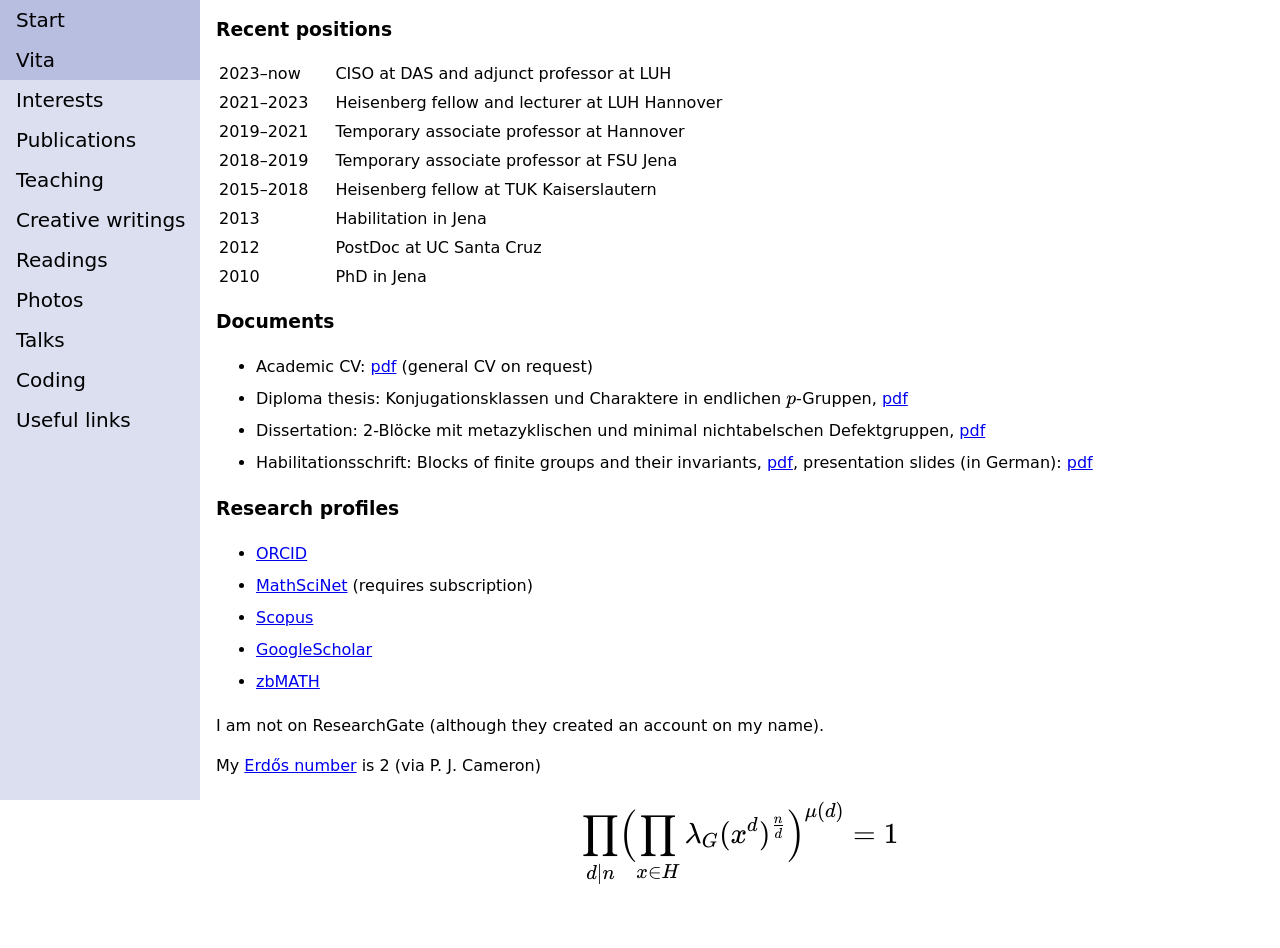
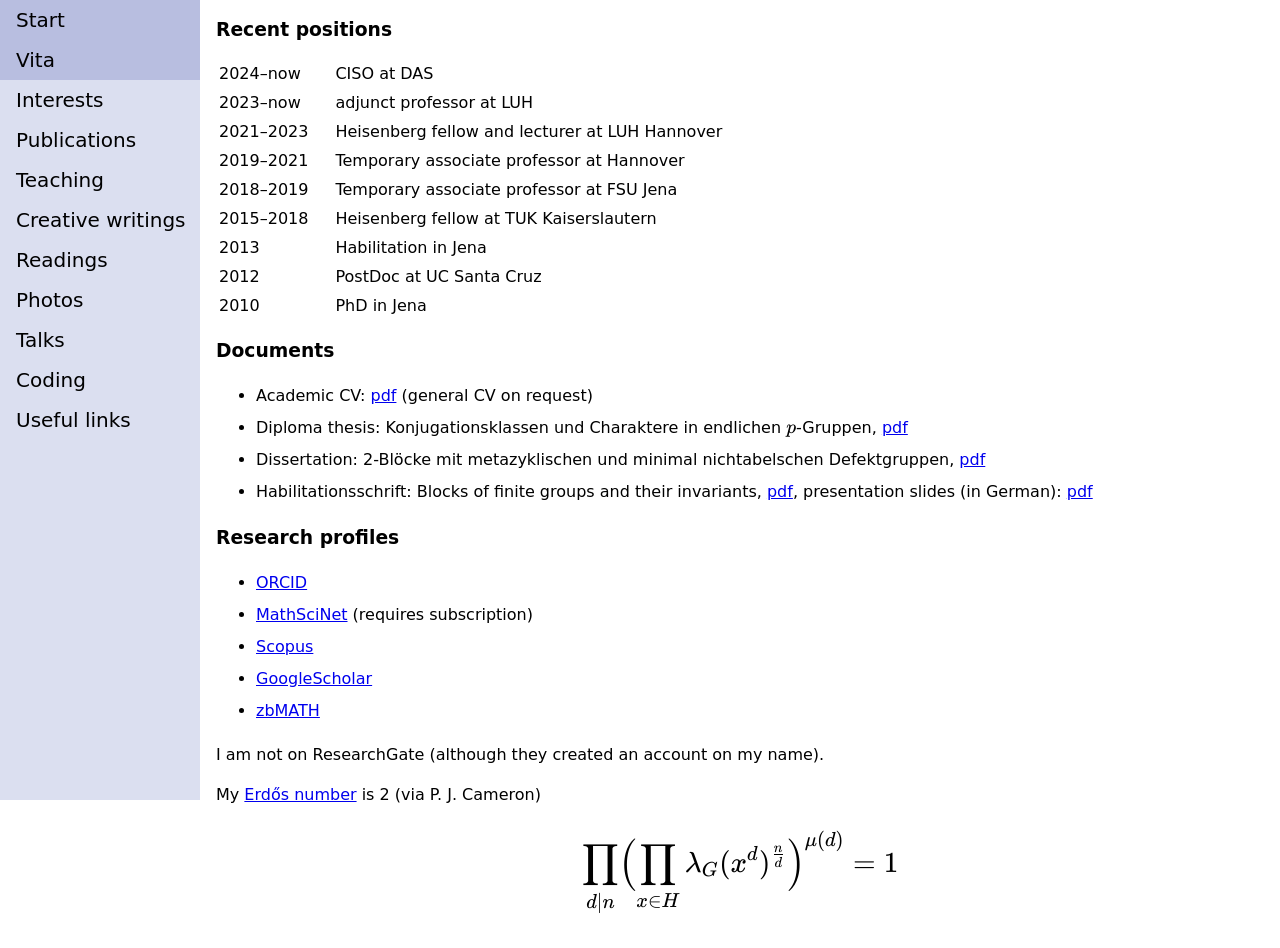
Before and after one commit to BenjaminSambale/BenjaminSambale.github.io, a plain HTML site: page subpages/cv.html in a window 1280 px wide. Before the commit the page ends 919 px from the top, so only its background shows below. Drawn offline with Linux system fonts and the light colour scheme.

Commit message:
split positions

```diff
--- a/style/main.css
+++ b/style/main.css
@@ -172,7 +172,7 @@ td img {
   height: 150px;
 }
 
-.vita-tab {
+.vita td:first-child {
   padding-right: 24px;
 }
 
--- a/subpages/cv.html
+++ b/subpages/cv.html
@@ -42,13 +42,17 @@
   </nav>
 
   <h3>Recent positions</h3>
-  <table>
+  <table class="vita">
+    <tr>
+      <td>2024–now</td>
+      <td>CISO at DAS</td>
+    </tr>
     <tr>
       <td>2023–now</td>
-      <td>CISO at DAS and adjunct professor at LUH</td>
+      <td>adjunct professor at LUH</td>
     </tr>
     <tr>
-      <td class="vita-tab">2021–2023</td>
+      <td>2021–2023</td>
       <td>Heisenberg fellow and lecturer at LUH Hannover</td>
     </tr>
     <tr>
```
